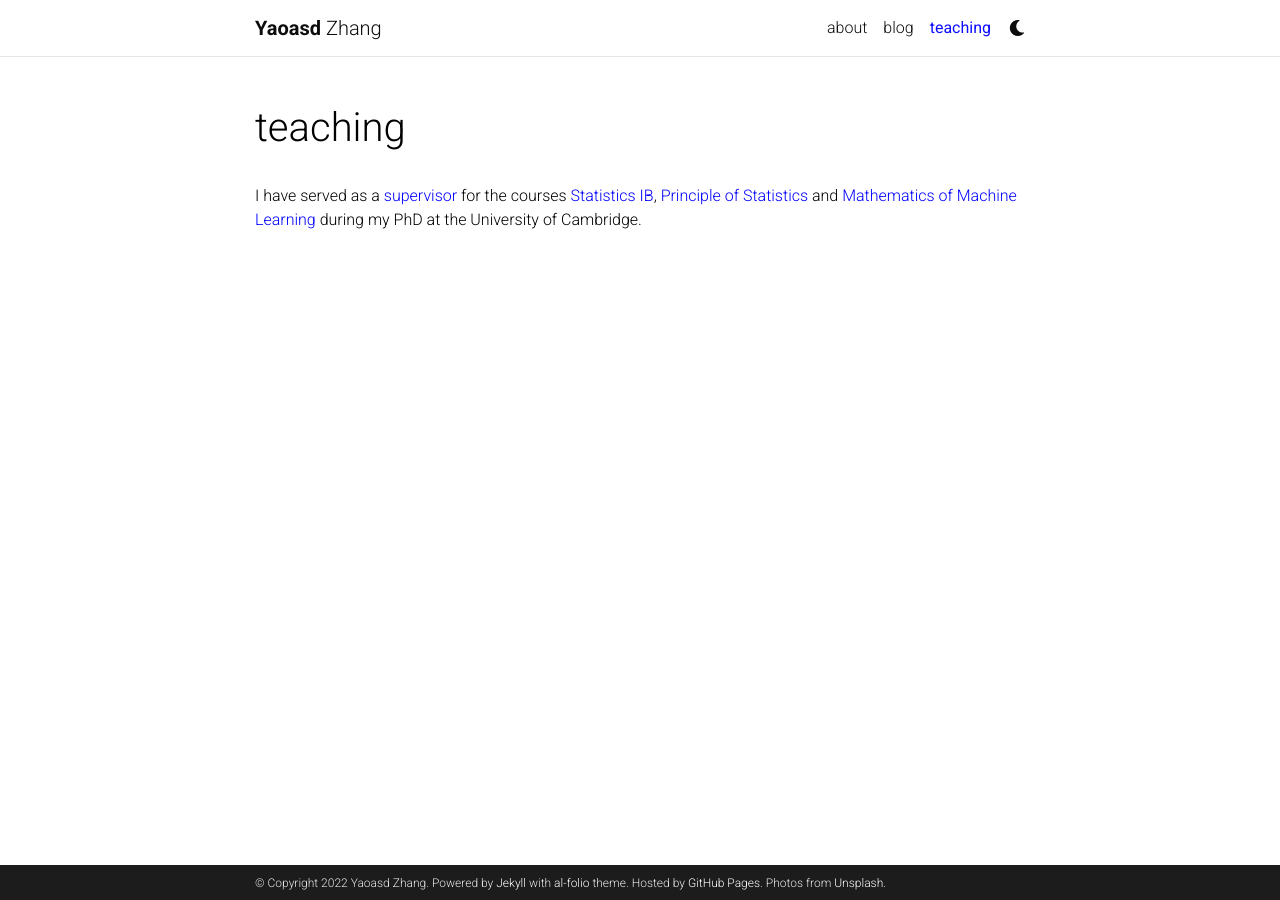
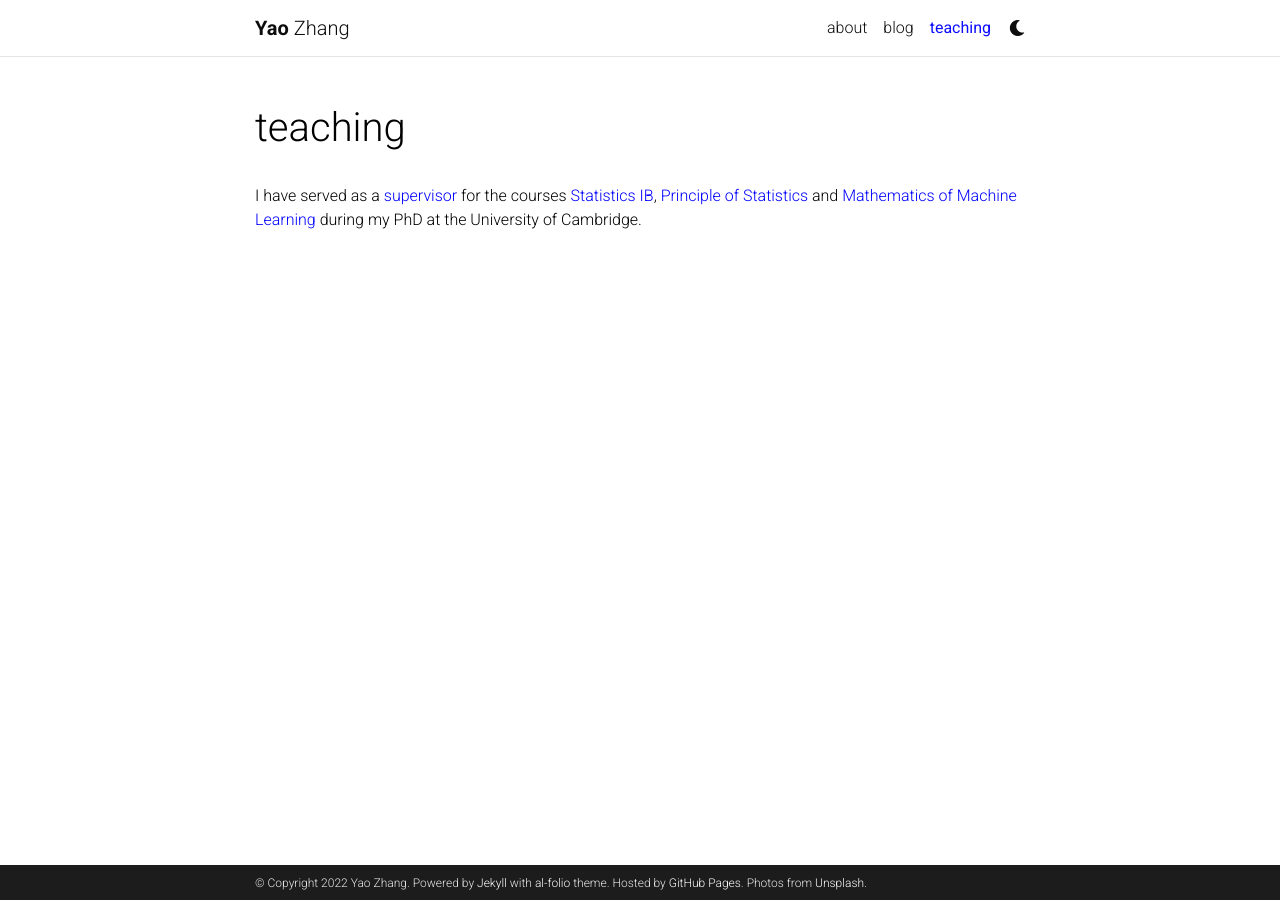
Before and after one commit to yaozhang24/yaozhang.github.io, a Jekyll site: the page built from _pages/teaching.md, in a window 1280 px wide. Built offline with Jekyll 4.4.1, drawn with Linux system fonts in a browser that asks for light colours; comment, search, counter and statistics services are not loaded; a style sheet for code colours, icons or effects is not loaded.

Commit message:
Update _config.yml

```diff
--- a/_config.yml
+++ b/_config.yml
@@ -3,7 +3,7 @@
 # -----------------------------------------------------------------------------
 
 title: blank # the website title (if blank, full name will be used instead)
-first_name: Yaoasd
+first_name: Yao
 middle_name:
 last_name: Zhang
 email: zhangyao@stanford.edu
@@ -71,7 +71,7 @@
 gitlab_username: # your GitLab user name
 twitter_username: # your Twitter handle
 linkedin_username: # your LinkedIn user name
-scholar_userid: # your Google Scholar ID
+scholar_userid: # B3Xd8-kAAAAJ&hl=en
 semanticscholar_id: # your Semantic Scholar ID
 orcid_id: # your ORCID ID
 medium_username: # your Medium username
@@ -94,7 +94,6 @@
 discord_id: # your discord id (18-digit unique numerical identifier)
 
 contact_note: >
-  You can even add a note about which of these is the best way to reach you.
 
 # -----------------------------------------------------------------------------
 # Analytics and search engine verification
```
